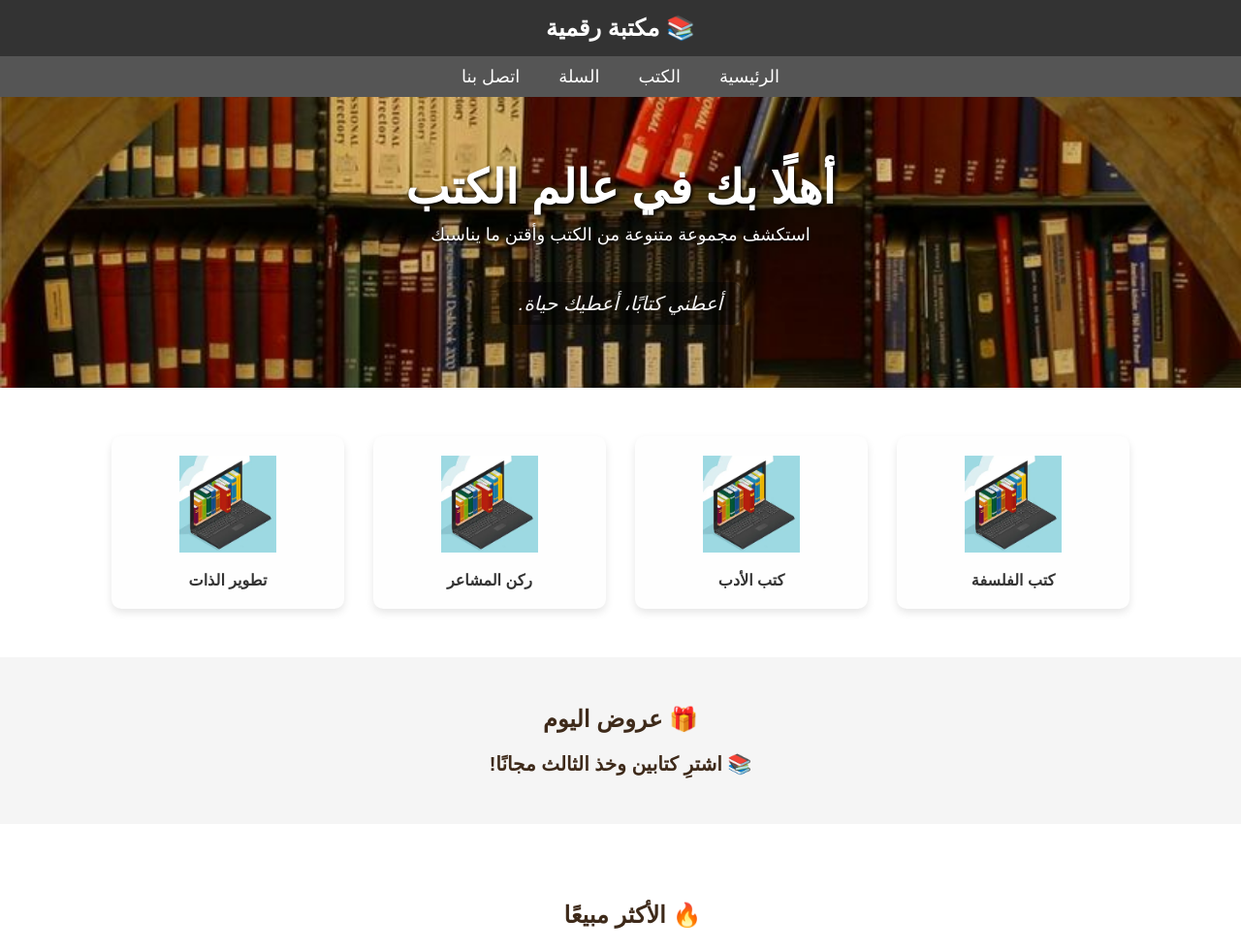
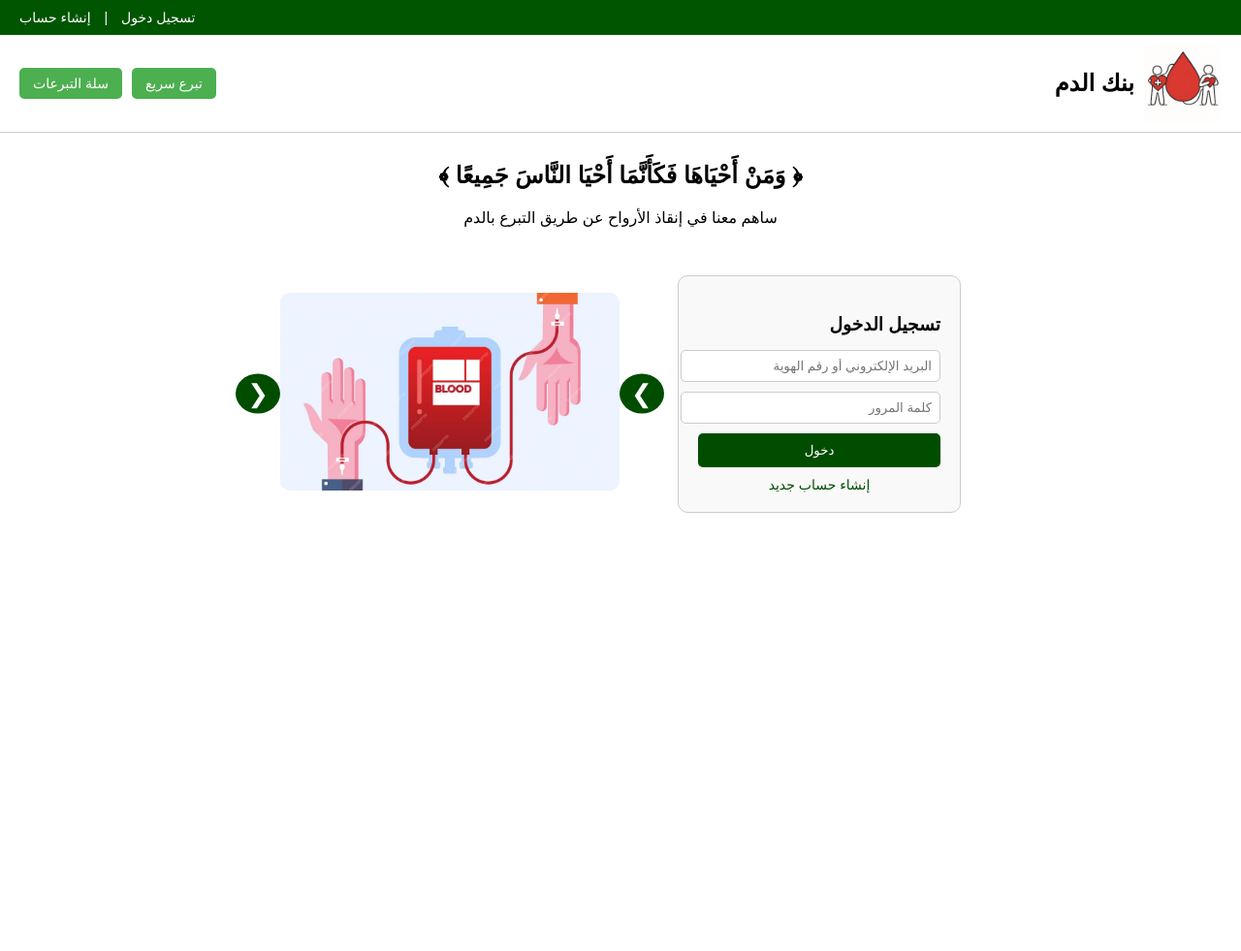
Before and after one commit to mayan07ksa/maktabati, a plain HTML site: page index.html in a window 1280 px wide. Shown: the top 981 px of the page at 97% size. After the commit the page ends 800 px from the top, so only its background shows below. Drawn offline with Linux system fonts and the light colour scheme.

Commit message:
Add files via upload

```diff
--- a/index.html
+++ b/index.html
@@ -2,278 +2,74 @@
 <html lang="ar" dir="rtl">
 <head>
   <meta charset="UTF-8">
-  <title>مكتبة رقمية</title>
+  <title>نظام بنك الدم</title>
+  <link rel="stylesheet" href="style.css">
+</head>
+<body>
+  <!-- الهيدر الأول -->
+  <header class="top-header">
+    <div class="header-links">
+      <a href="#">تسجيل دخول</a> |
+      <a href="#">إنشاء حساب</a>
+    </div>
+  </header>
 
-  <style>
-    body {
-      margin: 0;
-      padding: 0;
-      font-family: 'Arial', sans-serif;
-      background-color: #f5f5f5;
+  <!-- الهيدر الثاني -->
+  <header class="main-header">
+    <div class="logo-title">
+      <img src="g6.jpg" alt="شعار بنك الدم" class="logo">
+      <span>بنك الدم</span>
+    </div>
+    <div class="header-buttons">
+      <button class="donate-btn">تبرع سريع</button>
+      <button class="cart-btn"> سلة التبرعات</button>
+    </div>
+  </header>
+
+  <!-- الآية والكلام -->
+  <div class="centered-text">
+    <h2>﴿ وَمَنْ أَحْيَاهَا فَكَأَنَّمَا أَحْيَا النَّاسَ جَمِيعًا ﴾</h2>
+    <p>ساهم معنا في إنقاذ الأرواح عن طريق التبرع بالدم</p>
+  </div>
+
+  <!-- السطر الرئيسي: تسجيل الدخول + سلايدر الصور -->
+  <div class="content">
+    <div class="login-box">
+      <h3>تسجيل الدخول</h3>
+      <input type="text" placeholder="البريد الإلكتروني أو رقم الهوية">
+      <input type="password" placeholder="كلمة المرور">
+      <button>دخول</button>
+      <a href="#">إنشاء حساب جديد</a>
+    </div>
+
+    <div class="slider-box">
+      <button class="arrow left" onclick="prevImage()">❮</button>
+      <img id="slider-image" src="g1.jpg" alt="صورة توعوية">
+      <button class="arrow right" onclick="nextImage()">❯</button>
+    </div>
+  </div>
+
+  <!-- جافاسكربت لتحريك الصور -->
+  <script>
+    let currentImage = 0;
+    const images = ["g1.jpg", "g2.jpg", "g3.jpg"];
+
+    function showImage(index) {
+      const img = document.getElementById("slider-image");
+      img.src = images[index];
     }
 
-    header {
-      background-color: #333;
-      color: white;
-      padding: 15px 0;
-      text-align: center;
-      font-size: 24px;
-      font-weight: bold;
+    function nextImage() {
+      currentImage = (currentImage + 1) % images.length;
+      showImage(currentImage);
     }
 
-    nav {
-      background-color: #555;
-      display: flex;
-      justify-content: center;
-      padding: 10px 0;
+    function prevImage() {
+      currentImage = (currentImage - 1 + images.length) % images.length;
+      showImage(currentImage);
     }
 
-    nav a {
-      color: white;
-      text-decoration: none;
-      margin: 0 20px;
-      font-size: 18px;
-    }
-
-    .hero {
-      position: relative;
-      background-image: url('meg00.jpg');
-      background-size: cover;
-      background-position: center;
-      height: 300px;
-      display: flex;
-      align-items: center;
-      justify-content: center;
-      flex-direction: column;
-      text-align: center;
-      color: white;
-    }
-
-    .hero h1 {
-      font-size: 48px;
-      margin: 0;
-      text-shadow: 2px 2px 4px #000;
-    }
-
-    .hero p {
-      font-size: 18px;
-      margin-top: 10px;
-      text-shadow: 1px 1px 3px #000;
-    }
-
-    .sections {
-      display: flex;
-      justify-content: center;
-      flex-wrap: wrap;
-      gap: 30px;
-      padding: 50px 20px;
-      background-color: #fff;
-    }
-
-    .section {
-      width: 200px;
-      background-color: #fefefe;
-      border-radius: 10px;
-      box-shadow: 0 4px 8px rgba(0,0,0,0.1);
-      text-align: center;
-      padding: 20px;
-      transition: transform 0.3s ease;
-    }
-
-    .section:hover {
-      transform: scale(1.05);
-    }
-
-    .section img {
-      width: 100px;
-      height: 100px;
-      object-fit: contain;
-      margin-bottom: 15px;
-    }
-
-    .section p {
-      font-size: 16px;
-      color: #333;
-      margin: 0;
-      font-weight: bold;
-    }
-
-.book img {
-  width: 160px;
-  height: auto;
-  border-radius: 10px;
-  box-shadow: 0 4px 8px rgba(0,0,0,0.1);
-  transition: transform 0.3s ease;
-}
-
-.book img:hover {
-  transform: scale(1.05);
-}
-
-offers {
-  display: flex;
-  flex-wrap: wrap;
-  justify-content: center;
-  gap: 30px;
-  padding: 40px 20px;
-  background-color: #fff;
-}
-
-
-.offers {
-  display: flex;
-  justify-content: center;
-  flex-wrap: wrap;
-  gap: 25px;
-  padding: 40px 20px;
-  background-color: #fff;
-  text-align: center;
-}
-
-.book {
-  width: 180px;
-  background-color: #ffffff;
-  border-radius: 10px;
-  box-shadow: 0 4px 10px rgba(0,0,0,0.1);
-  padding: 15px;
-}
-
-.book img {
-  width: 100%;
-  height: 250px;
-  object-fit: cover;
-  border-radius: 8px;
-}
-
-.book .price {
-  margin-top: 10px;
-  font-weight: bold;
-  color: #3e2a1a;
-}
-
-.book .rating {
-  color: #ff9900;
-  font-size: 16px;
-  margin-top: 5px;
-}
-
-
-  </style>
-</head>
-<body>
-
-  <header>📚  مكتبة رقمية </header>
-
-  <nav>
-    <a href="#">الرئيسية</a>
-    <a href="#">الكتب</a>
-    <a href="#">السلة</a>
-    <a href="#">اتصل بنا</a>
-  </nav>
-
-  <section class="hero">
-  <h1>أهلًا بك في عالم الكتب</h1>
-  <p>استكشف مجموعة متنوعة من الكتب وأقتن ما يناسبك</p>
-  <div id="quote-box" style="margin-top: 20px; font-size: 20px; color: #f5f5f5; background-color: rgba(0, 0, 0, 0.4); padding: 10px 20px; border-radius: 10px; max-width: 600px; font-style: italic;"></div>
-</section>
-
-  <section class="sections">
-    <div class="section">
-      <img src="meg0.webp" alt="فلسفة">
-      <p>كتب الفلسفة</p>
-    </div>
-    <div class="section">
-      <img src="meg0.webp" alt="أدب">
-      <p>كتب الأدب</p>
-    </div>
-    <div class="section">
-      <img src="meg0.webp" alt="شعر">
-      <p>ركن المشاعر</p>
-    </div>
-    <div class="section">
-      <img src="meg0.webp" alt="تطوير الذات">
-      <p>تطوير الذات</p>
-    </div>
-
-  </section>
-<!-- عروض اليوم -->
-<section class="dynamic-offers" style="text-align: center; margin: 50px auto;">
-  <h2 style="color: #3e2a1a;">🎁 عروض اليوم</h2>
-  <p id="offer-text" style="font-size: 20px; font-weight: bold; color: #3e2a1a; margin-top: 15px;"></p>
-</section>
-
-
-<script>
-  const offers = [
-    "📦 خصم 50% على كتب الفلسفة!",
-    "📚 اشترِ كتابين وخذ الثالث مجانًا!",
-    "📘 كتب تطوير الذات الآن بسعر خاص!",
-    "💥 عروض محدودة على الأدب الكلاسيكي!",
-    "📖 خصومات رائعة على ركن المشاعر!",
-    "✨ كتب مختارة بسعر 9 ريال فقط!"
-  ];
-
-  let offerIndex = 0;
-  const offerBox = document.getElementById("offer-text");
-
-  function showOffer() {
-    offerBox.innerText = offers[offerIndex];
-    offerIndex = (offerIndex + 1) % offers.length;
-  }
-
-  showOffer();
-  setInterval(showOffer, 4000); // كل 4 ثواني
-</script>
-<!-- الأكثر مبيعًا -->
-<section class="offers">
-  <h2 style="text-align: center; color: #3e2a1a; margin-top: 40px;">🔥 الأكثر مبيعًا</h2>
-  <div class="books" style="display: flex; justify-content: center; gap: 30px; flex-wrap: wrap; margin-top: 20px;">
-</section>
-<section class="offers">
-  <h2 style="text-align: center; color: #3e2a1a;">🔥 </h2>
-  <div class="book">
-    <img src="meg1.jpg" alt="كتاب 1">
-    <div class="price">السعر: 77 ريال</div>
-    <div class="rating">⭐⭐⭐⭐☆</div>
-  </div>
-  <div class="book">
-    <img src="meg2.jpg" alt="كتاب 2">
-    <div class="price">السعر: 90 ريال</div>
-    <div class="rating">⭐⭐⭐⭐⭐</div>
-  </div>
-  <div class="book">
-    <img src="meg3.webp" alt="كتاب 3">
-    <div class="price">السعر: 70 ريال</div>
-    <div class="rating">⭐⭐⭐⭐☆</div>
-  </div>
-<div class="book">
-    <img src="meg4.jpg" alt="كتاب4">
-    <div class="price">السعر: 55 ريال</div>
-    <div class="rating">⭐⭐⭐⭐☆</div>
-  </div>
-
-</section>
-<script>
-     const quotes = [
-      "الكتب هي سفنٌ تعبر بنا بحار الزمان.",
-      "أعطني كتابًا، أعطيك حياة.",
-      "كلما قرأت أكثر، عرفت أكثر.",
-      "في القراءة حياة أخرى نعيشها بلا حدود.",
-      "الكتاب صديق لا يخون أبدًا.",
-      "من يقرأ يعيش ألف حياة قبل أن يموت، والذي لا يقرأ يعيش حياة واحدة فقط."
-    ];
-
-    let quoteIndex = 0;
-    const quoteBox = document.getElementById("quote-box");
-
-    function showQuote() {
-      quoteBox.innerText = quotes[quoteIndex];
-      quoteIndex = (quoteIndex + 1) % quotes.length;
-    }
-
-    showQuote();
-    setInterval(showQuote, 4000);
+    setInterval(nextImage, 4000); // تغيّر تلقائي كل 4 ثواني
   </script>
-
 </body>
-</html>ا
+</html>
--- /dev/null
+++ b/style.css
@@ -0,0 +1,144 @@
+body {
+  margin: 0;
+  font-family: 'Arial', sans-serif;
+  background-color: #fff;
+  direction: rtl;
+}
+
+.top-header {
+  background-color: #005500;
+  color: white;
+  padding: 10px;
+  text-align: left;
+  font-size: 14px;
+}
+
+.top-header .header-links a {
+  color: white;
+  margin: 0 10px;
+  text-decoration: none;
+}
+
+.main-header {
+  display: flex;
+  justify-content: space-between;
+  align-items: center;
+  background-color: #ffffff;
+  border-bottom: 1px solid #ccc;
+  padding: 10px 20px;
+}
+
+.logo-title {
+  display: flex;
+  align-items: center;
+  font-size: 24px;
+  font-weight: bold;
+}
+
+.logo {
+  height: 80px;
+  margin-left: 10px;
+}
+
+.header-buttons {
+  display: flex;
+  gap: 10px;
+}
+
+.header-buttons button {
+  background-color: #4CAF50;
+  color: white;
+  border: none;
+  padding: 8px 14px;
+  border-radius: 5px;
+  cursor: pointer;
+  font-size: 14px;
+}
+
+.centered-text {
+  text-align: center;
+  margin: 30px 0 20px;
+}
+
+.content {
+  display: flex;
+  justify-content: center;
+  align-items: center;
+  gap: 60px;
+  padding: 30px;
+}
+
+.login-box {
+  width: 250px;
+  padding: 20px;
+  border: 1px solid #ccc;
+  border-radius: 10px;
+  background-color: #f9f9f9;
+}
+
+.login-box h3 {
+  margin-bottom: 15px;
+}
+
+.login-box input {
+  width: 100%;
+  padding: 8px;
+  margin-bottom: 10px;
+  border-radius: 5px;
+  border: 1px solid #ccc;
+}
+
+.login-box button {
+  width: 100%;
+  background-color: #004d00;
+  color: white;
+  border: none;
+  padding: 10px;
+  border-radius: 5px;
+  margin-bottom: 10px;
+  cursor: pointer;
+}
+
+.login-box a {
+  display: block;
+  text-align: center;
+  color: #004d00;
+  text-decoration: none;
+  font-size: 14px;
+}
+
+.slider-box {
+  position: relative;
+}
+
+.slider-box img {
+  width: 350px;
+  height: auto;
+  border-radius: 10px;
+  transition: opacity 0.5s;
+}
+
+.arrow {
+  position: absolute;
+  top: 50%;
+  transform: translateY(-50%);
+  font-size: 26px;
+  background-color: #004d00;
+  color: white;
+  border: none;
+  padding: 5px 12px;
+  cursor: pointer;
+  border-radius: 50%;
+}
+
+.arrow.left {
+  right: 350px; /* خارج الصورة من اليسار */
+}
+
+.arrow.right {
+  left: 350px; /* خارج الصورة من اليمين */
+}
+.donate-btn, .cart-btn {
+  font-size: 10px; /* حجم الخط */
+  padding: 3px 9px; /* المساحة داخل الزر */
+}
```
Also changed, not shown: g1.jpg (added), g2.jpg (added), g3.jpg (added), g6.jpg (added).
